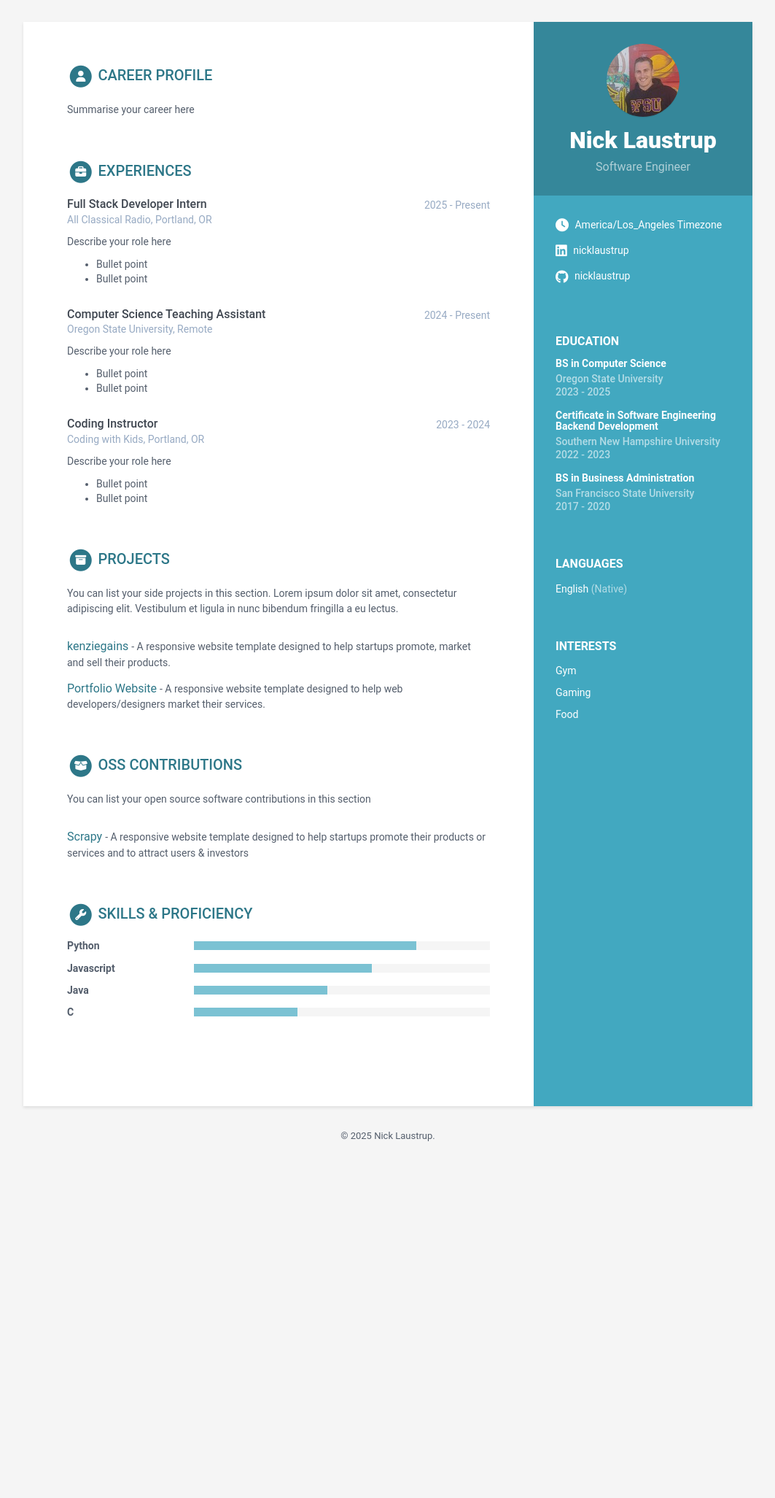
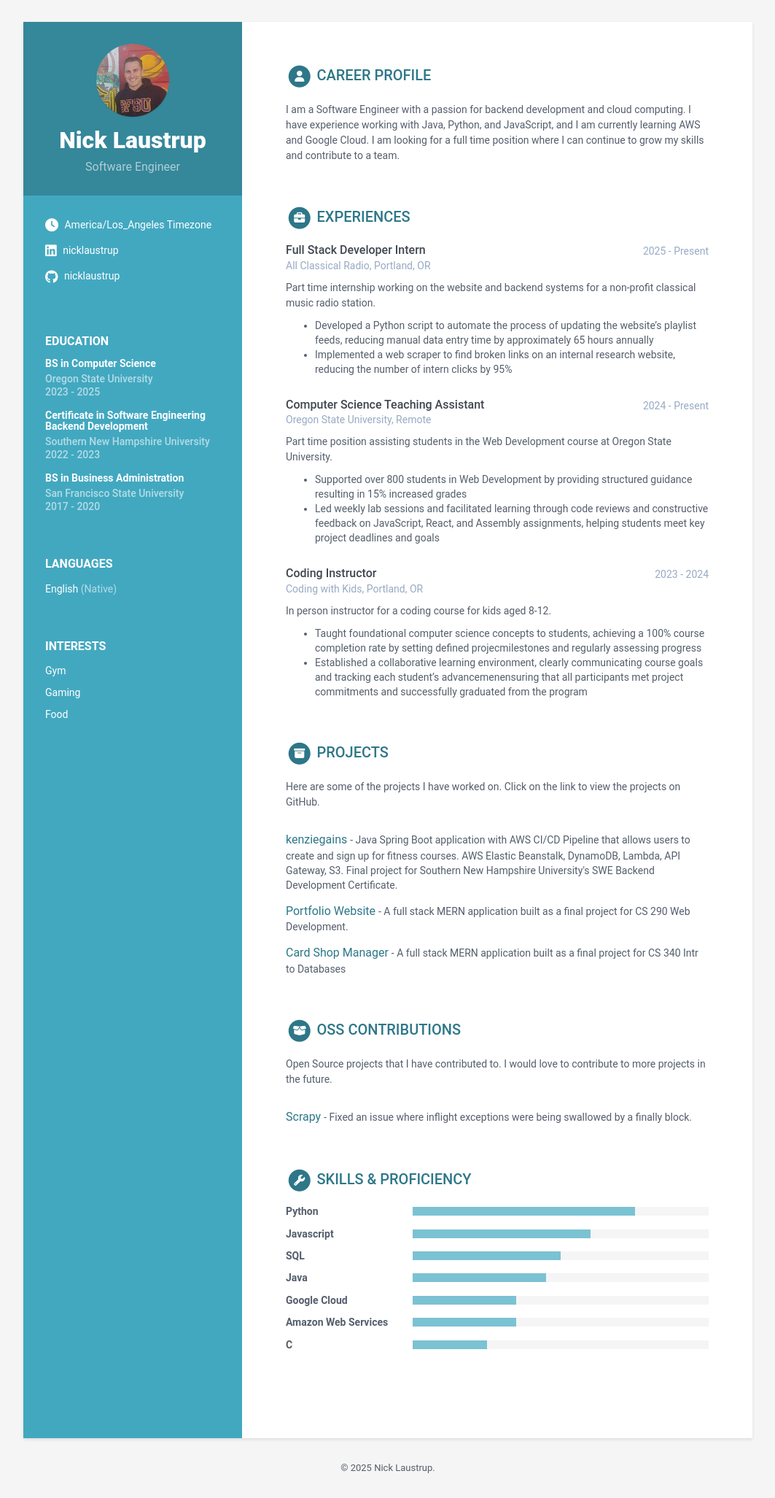
Before and after one commit to nicklaustrup/nicklaustrup.github.io, a Jekyll site: the page built from index.html, in a window 1280 px wide. Shown: the whole page at 73% size, without its empty margins (108-1171 px from the left). Built offline with Jekyll 4.4.1, drawn with Linux system fonts in a browser that asks for light colours; before the commit the page ends 1598 px from its top, so only the background shows below that.

Commit message:
updated details

```diff
--- a/_data/data.yml
+++ b/_data/data.yml
@@ -3,7 +3,7 @@
 #
 
 sidebar:
-  position: right # position of the sidebar : left or right
+  position: left # position of the sidebar : left or right
   about: True # set to False or comment line if you want to remove the "how to use?" in the sidebar
   education: True # set to False if you want education in main section instead of in sidebar
 
@@ -58,31 +58,31 @@ sidebar:
 career-profile:
   title: Career Profile
   summary: |
-    Summarise your career here
+    I am a Software Engineer with a passion for backend development and cloud computing. I have experience working with Java, Python, and JavaScript, and I am currently learning AWS and Google Cloud. I am looking for a full time position where I can continue to grow my skills and contribute to a team.
 education:
   title: Education
   info:
   - degree: BS in Computer Science
     university: Oregon State University
     time: 2023 - 2025
-    details: |
-      Describe your study here
-        - Bullet point
-        - Bullet point
+    # details: |
+    #   Describe your study here
+    #     - Bullet point
+    #     - Bullet point
   - degree: Certificate in Software Engineering Backend Development
     university: Southern New Hampshire University
     time: 2022 - 2023
     details: |
-      Describe your study here
-        - Bullet point
-        - Bullet point
+      Year long intensive project-based program focusing on Java, Spring Boot, AWS, and CI/CD pipelines oriented towards landing a Full Time position at Amazon as a Software Engineer.
+  #      - Bullet point
+   #     - Bullet point
   - degree: BS in Business Administration
     university: San Francisco State University
     time: 2017 - 2020
-    details: |
-      Describe your study here
-        - Bullet point
-        - Bullet point
+    # details: |
+      # Describe your study here
+       # - Bullet point
+        #- Bullet point
 
 experiences:
   title: Experiences
@@ -91,23 +91,24 @@ experiences:
     time: 2025 - Present
     company: All Classical Radio, Portland, OR
     details: |
-      Describe your role here
-        - Bullet point
-        - Bullet point
+      Part time internship working on the website and backend systems for a non-profit classical music radio station.
+        - Developed a Python script to automate the process of updating the website's playlist feeds, reducing manual data entry time by approximately 65 hours annually
+        - Implemented a web scraper to find broken links on an internal research website, reducing the number of intern clicks by 95%
   - role: Computer Science Teaching Assistant
     time: 2024 - Present
     company: Oregon State University, Remote
     details: |
-      Describe your role here
-        - Bullet point
-        - Bullet point
+      Part time position assisting students in the Web Development course at Oregon State University.
+      - Supported over 800 students in Web Development by providing structured guidance resulting in 15% increased grades
+      - Led weekly lab sessions and facilitated learning through code reviews and constructive feedback on JavaScript, React, and Assembly assignments, helping students meet key project deadlines and goals
   - role: Coding Instructor
     time: 2023 - 2024
     company: Coding with Kids, Portland, OR
     details: |
-      Describe your role here
-        - Bullet point
-        - Bullet point
+      In person instructor for a coding course for kids aged 8-12.
+        - Taught foundational computer science concepts to students, achieving a 100% course completion rate by setting defined projecmilestones and regularly assessing progress
+        - Established a collaborative learning environment, clearly communicating course goals and tracking each student’s advancemenensuring that all participants met project commitments and successfully graduated from the program
+
 
 # certifications:
 #   title:
@@ -125,24 +126,28 @@ experiences:
 projects:
   title: Projects
   intro: >
-    You can list your side projects in this section. Lorem ipsum dolor sit amet, consectetur adipiscing elit. Vestibulum et ligula in nunc bibendum fringilla a eu lectus.
+    Here are some of the projects I have worked on. Click on the link to view the projects on GitHub.
   assignments:
   - title: kenziegains
-    link: "#hook"
-    tagline: "A responsive website template designed to help startups promote, market and sell their products."
+    link: "https://github.com/nicklaustrup/kenziegains"
+    tagline: "Java Spring Boot application with AWS CI/CD Pipeline that allows users to create and sign up for fitness courses. AWS Elastic Beanstalk, DynamoDB, Lambda, API Gateway, S3. Final project for Southern New Hampshire University's SWE Backend Development Certificate."
 
   - title: Portfolio Website
-    link: "#"
-    tagline: "A responsive website template designed to help web developers/designers market their services."
+    link: "https://github.com/nicklaustrup/cs290-portfolio"
+    tagline: "A  full stack MERN application built as a final project for CS 290 Web Development."
+
+  - title: Card Shop Manager
+    link: "https://github.com/nicklaustrup/card-shop-dba"
+    tagline: "A  full stack MERN application built as a final project for CS 340 Intr to Databases"
 
 oss:
   title: OSS Contributions
   intro: >
-    You can list your open source software contributions in this section
+    Open Source projects that I have contributed to. I would love to contribute to more projects in the future.
   contributions:
   - title: Scrapy
-    link: "#"
-    tagline: "A responsive website template designed to help startups promote their products or services and to attract users &amp; investors"
+    link: "https://github.com/scrapy/scrapy"
+    tagline: "Fixed an issue where inflight exceptions were being swallowed by a finally block."
 
 # publications:
 #   title:
@@ -173,11 +178,20 @@ skills:
   - name: Javascript
     level: 60%
 
+  - name: SQL
+    level: 50%
+
   - name: Java
     level: 45%
 
+  - name: Google Cloud
+    level: 35%
+
+  - name: Amazon Web Services
+    level: 35%
+
   - name: C
-    level: 35%
+    level: 25%
 
 
 
```
